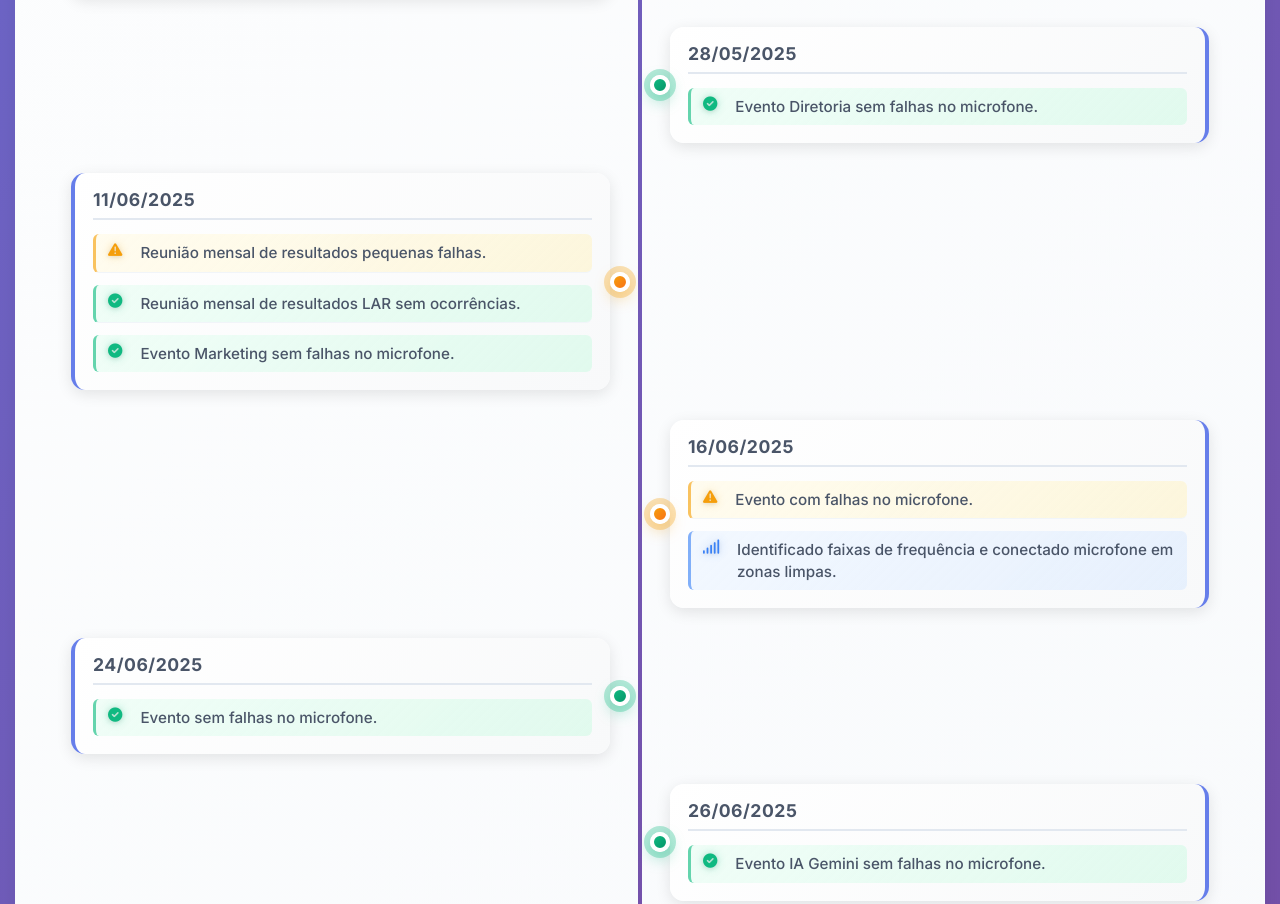
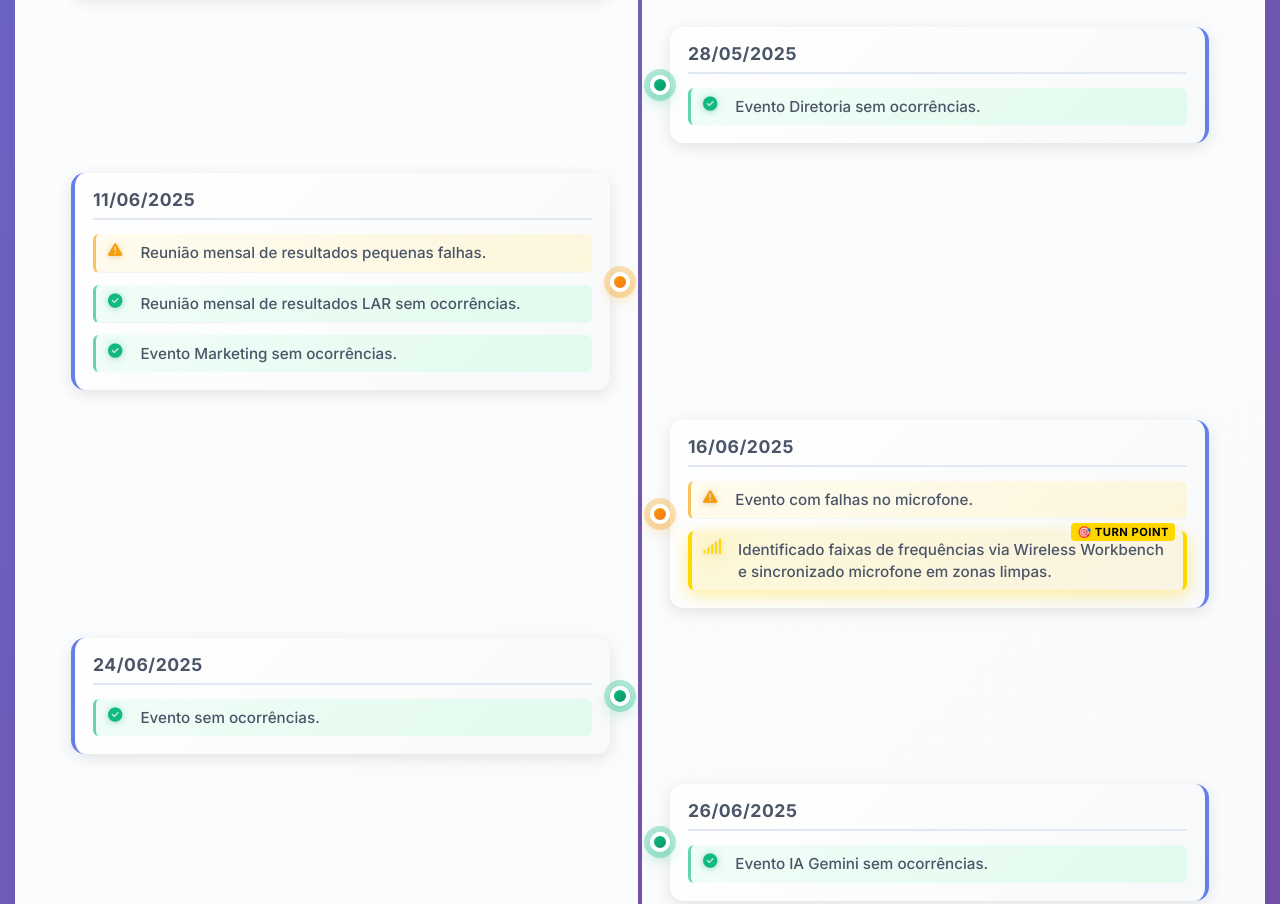
Before and after one commit to andresirqueira/timeline-townhall, a plain HTML site: page index.html in a window 1280 px wide. Shown: the part 2649-3553 px from the top of the page. Drawn offline with Linux system fonts and the light colour scheme.

Commit message:
Add turn point highlight - crucial moment when issues were resolved

```diff
--- a/script.js
+++ b/script.js
@@ -154,7 +154,7 @@ const timelineData = [
     },
     {
         date: '28/05/2025',
-        description: 'Evento Diretoria sem falhas no microfone.',
+        description: 'Evento Diretoria sem ocorrências.',
         type: 'meeting',
         highlight: true,
         icon: 'fas fa-check-circle',
@@ -178,7 +178,7 @@ const timelineData = [
     },
     {
         date: '11/06/2025',
-        description: 'Evento Marketing sem falhas no microfone.',
+        description: 'Evento Marketing sem ocorrências.',
         type: 'meeting',
         highlight: true,
         icon: 'fas fa-check-circle',
@@ -194,15 +194,16 @@ const timelineData = [
     },
     {
         date: '16/06/2025',
-        description: 'Identificado faixas de frequência e conectado microfone em zonas limpas.',
+        description: 'Identificado faixas de frequências via Wireless Workbench e sincronizado microfone em zonas limpas.',
         type: 'solution',
-        highlight: false,
+        highlight: true,
         icon: 'fas fa-signal',
-        status: 'info'
+        status: 'turnpoint',
+        isTurnPoint: true
     },
     {
         date: '24/06/2025',
-        description: 'Evento sem falhas no microfone.',
+        description: 'Evento sem ocorrências.',
         type: 'meeting',
         highlight: true,
         icon: 'fas fa-check-circle',
@@ -210,7 +211,7 @@ const timelineData = [
     },
     {
         date: '26/06/2025',
-        description: 'Evento IA Gemini sem falhas no microfone.',
+        description: 'Evento IA Gemini sem ocorrências.',
         type: 'meeting',
         highlight: true,
         icon: 'fas fa-check-circle',
--- a/styles.css
+++ b/styles.css
@@ -183,6 +183,12 @@ body {
     text-shadow: 0 0 10px rgba(59, 130, 246, 0.3);
 }
 
+.timeline-icon.turnpoint {
+    color: #ffd700;
+    text-shadow: 0 0 15px rgba(255, 215, 0, 0.6);
+    animation: turnpoint-icon-pulse 1.5s ease-in-out infinite;
+}
+
 .timeline-events {
     display: flex;
     flex-direction: column;
@@ -222,6 +228,29 @@ body {
 .timeline-event.info-bg {
     background: linear-gradient(135deg, rgba(239, 246, 255, 0.8) 0%, rgba(219, 234, 254, 0.6) 100%);
     border-left: 3px solid rgba(59, 130, 246, 0.6);
+}
+
+.timeline-event.turnpoint-bg {
+    background: linear-gradient(135deg, rgba(255, 215, 0, 0.15) 0%, rgba(255, 193, 7, 0.1) 100%);
+    border-left: 4px solid #ffd700;
+    border-right: 4px solid #ffd700;
+    box-shadow: 0 4px 15px rgba(255, 215, 0, 0.3);
+    position: relative;
+    animation: turnpoint-glow 2s ease-in-out infinite alternate;
+}
+
+.timeline-event.turnpoint-bg::before {
+    content: '🎯 TURN POINT';
+    position: absolute;
+    top: -8px;
+    right: 8px;
+    background: #ffd700;
+    color: #000;
+    font-size: 0.7rem;
+    font-weight: 700;
+    padding: 2px 6px;
+    border-radius: 4px;
+    letter-spacing: 0.5px;
 }
 
 .timeline-event i {
@@ -267,6 +296,13 @@ body {
     background: linear-gradient(135deg, #3b82f6, #2563eb);
     box-shadow: 0 0 0 4px rgba(59, 130, 246, 0.2), 0 4px 12px rgba(59, 130, 246, 0.3);
     animation: pulse-info 2s infinite;
+}
+
+.timeline-marker.turnpoint {
+    background: linear-gradient(135deg, #ffd700, #ffb300);
+    box-shadow: 0 0 0 6px rgba(255, 215, 0, 0.3), 0 6px 20px rgba(255, 215, 0, 0.4);
+    animation: turnpoint-marker-pulse 1.5s ease-in-out infinite;
+    transform: scale(1.2);
 }
 
 
@@ -457,6 +493,37 @@ body {
     }
 }
 
+@keyframes turnpoint-glow {
+    0% {
+        box-shadow: 0 4px 15px rgba(255, 215, 0, 0.3);
+    }
+    100% {
+        box-shadow: 0 6px 20px rgba(255, 215, 0, 0.5);
+    }
+}
+
+@keyframes turnpoint-icon-pulse {
+    0%, 100% {
+        transform: scale(1);
+        text-shadow: 0 0 15px rgba(255, 215, 0, 0.6);
+    }
+    50% {
+        transform: scale(1.1);
+        text-shadow: 0 0 20px rgba(255, 215, 0, 0.8);
+    }
+}
+
+@keyframes turnpoint-marker-pulse {
+    0%, 100% {
+        transform: scale(1.2);
+        box-shadow: 0 0 0 6px rgba(255, 215, 0, 0.3), 0 6px 20px rgba(255, 215, 0, 0.4);
+    }
+    50% {
+        transform: scale(1.4);
+        box-shadow: 0 0 0 8px rgba(255, 215, 0, 0.4), 0 8px 25px rgba(255, 215, 0, 0.6);
+    }
+}
+
 .slide-in {
     animation: slideIn 0.6s ease forwards;
 }
```
